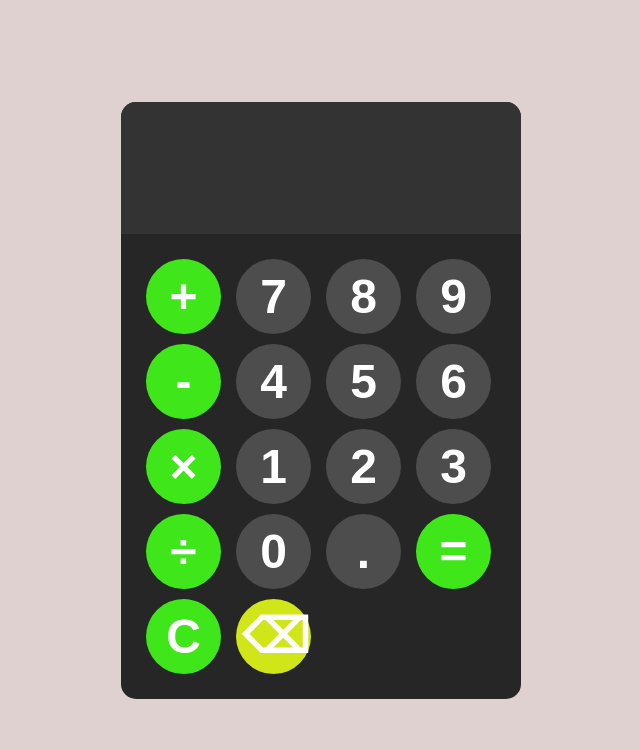
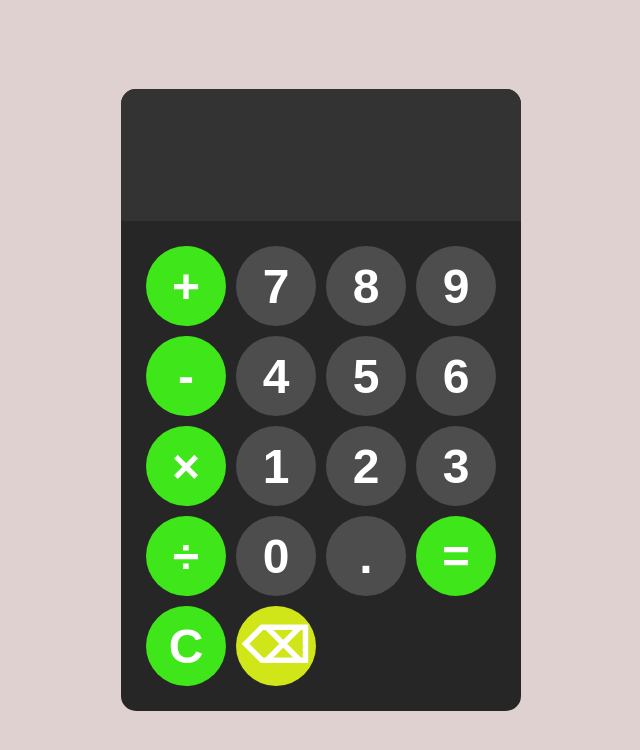
Before and after one commit to lucolvin/calc, a plain HTML site: page index.html in a window 1280 px wide. Shown: the whole page, without its empty margins (319-959 px from the left). Drawn offline with Linux system fonts and the light colour scheme.

Commit message:
Update button size in styles.css

```diff
--- a/styles.css
+++ b/styles.css
@@ -33,8 +33,8 @@ body {
 }
 
 button {
-    width: 75px;
-    height: 75px;
+    width: 80px;
+    height: 80px;
     border-radius: 50px;
     border: none;
     background-color: hsl(0, 0%, 30%);
```
